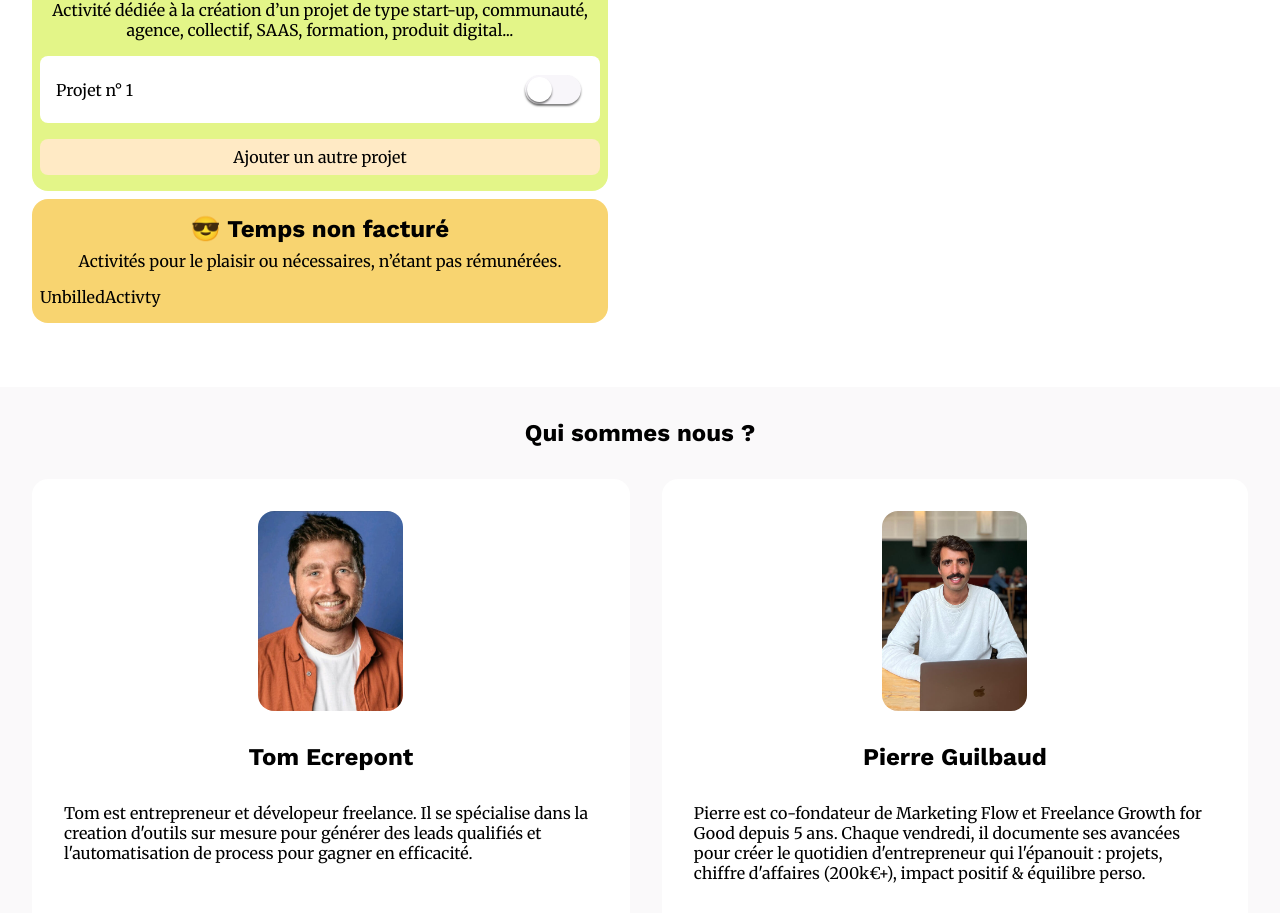
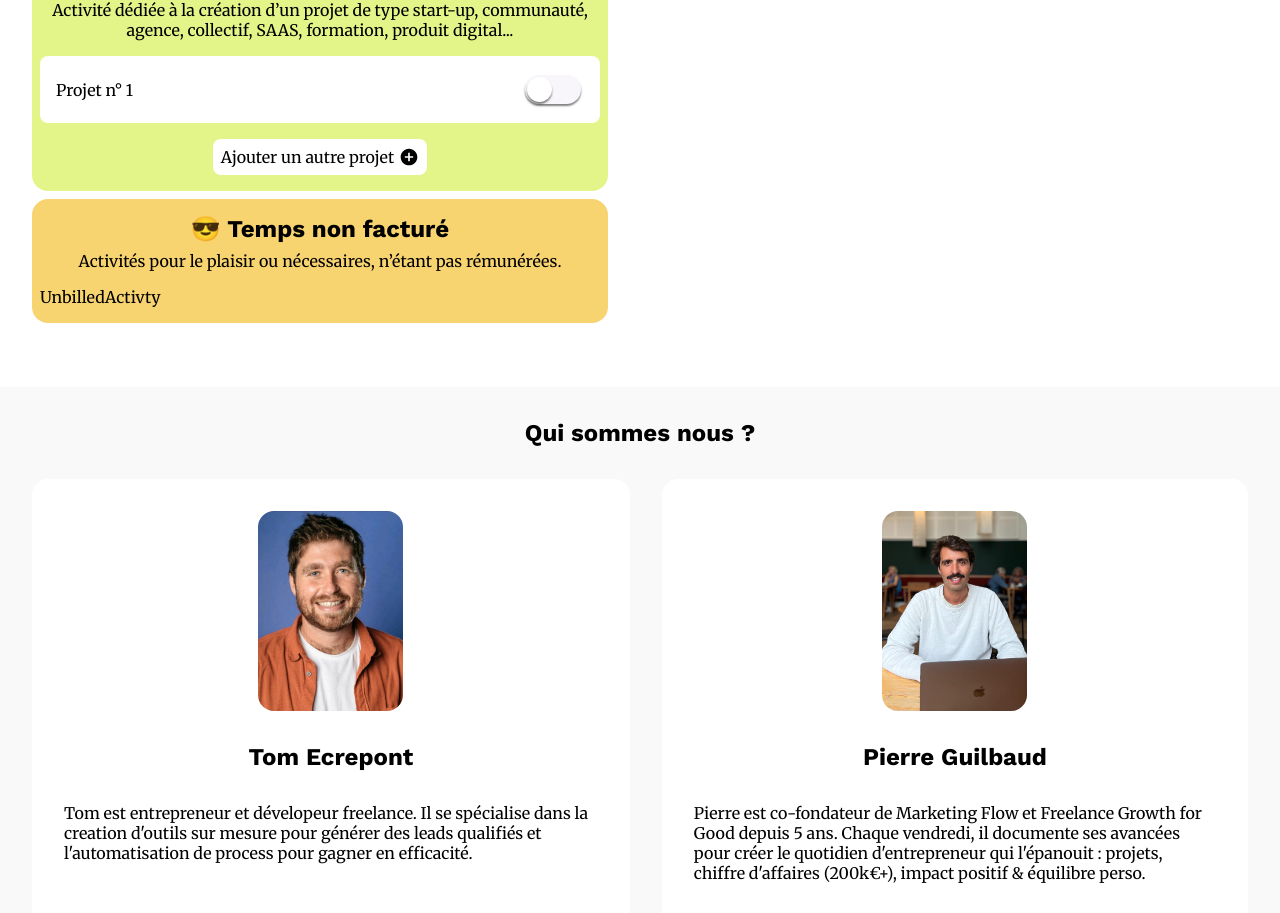
Before and after one commit to troptropcontent/freelance_revenue_simulator, a React (Vite) app in the folder frontend/: page / in a window 1280 px wide. Shown: the part 1106-2019 px from the top of the page. Built offline with nearby package versions, Linux system fonts and the light colour scheme.

Commit message:
allow the Button to be white

```diff
--- a/frontend/src/components/simulator/activities/kinds/EntrepreneurialProject.tsx
+++ b/frontend/src/components/simulator/activities/kinds/EntrepreneurialProject.tsx
@@ -6,6 +6,7 @@ import { FormValues } from "src/App";
 import { Activities } from "../../constants";
 import { Entrepreneurship } from "../inputs/Entrepreneurship";
 import { Button } from "src/components/ui/Button";
+import AddCircleIcon from "@mui/icons-material/AddCircle";
 
 const EntrepreneurialProject = ({
   color,
@@ -41,9 +42,12 @@ const EntrepreneurialProject = ({
           return null;
         }
       })}
-      <Button onClick={addNewEntrepreunarialProject}>
-        Ajouter un autre projet
-      </Button>
+      <Box flex flexDirection="row" justifyContent="center">
+        <Button onClick={addNewEntrepreunarialProject} color="white">
+          Ajouter un autre projet
+          <AddCircleIcon fontSize="small" />
+        </Button>
+      </Box>
     </BaseKind>
   );
 };
```
